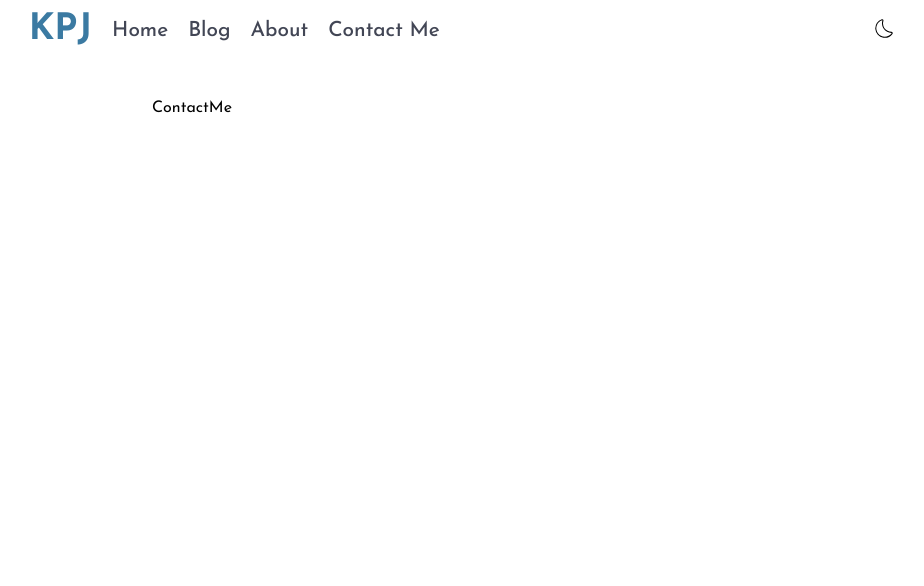
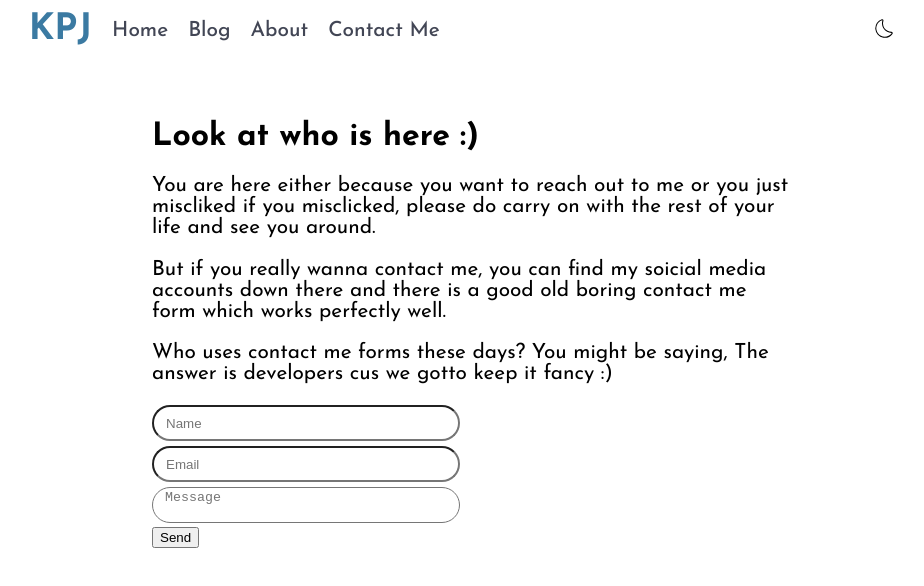
Before and after one commit to yamanerkam/KPJ-Blog, a React (Vite) app: page /contact-me in a window 1280 px wide. Shown: the top 586 px of the page, without its empty margins (168-1092 px from the left). Built offline with nearby package versions, Linux system fonts and the light colour scheme.

Commit message:
about-me-form-part1

```diff
--- a/src/App.jsx
+++ b/src/App.jsx
@@ -23,7 +23,6 @@ function App() {
         <Route path='/blog' element={<Blog />} />
         <Route path='/about' element={<About />} />
         <Route path='/contact-me' element={<ContactMe />} />
-
         <Route path='*' element={<NotFound />} />
       </Routes>
 
--- a/src/pages/Contact-me/ContactMe.css
+++ b/src/pages/Contact-me/ContactMe.css
@@ -0,0 +1,30 @@
+.fun-p {
+    font-size: 1.3em;
+}
+
+.form {
+    display: flex;
+    flex-direction: column;
+    position: absolute;
+    gap: 5px;
+}
+
+.form input {
+    text-indent: 10px;
+    height: 30px;
+    width: 300px;
+    border-radius: 20px;
+}
+
+.form textarea {
+    border-radius: 20px;
+    text-indent: 10px;
+
+    resize: none;
+    height: 30px;
+}
+
+.btn-form {
+    bottom: -25px;
+    position: absolute;
+}
--- a/src/pages/Contact-me/ContactMe.jsx
+++ b/src/pages/Contact-me/ContactMe.jsx
@@ -2,6 +2,32 @@ import React from 'react'
 import './ContactMe.css'
 export default function ContactMe() {
     return (
-        <div>ContactMe</div>
+        <div className='contact-me-page'>
+
+            <div className="funBit">
+                <h1>Look at who is here :)</h1>
+                <p className='fun-p'> You are here either because you want to reach out to me or you just miscliked
+                    if you misclicked, please do carry on with the rest of your life and see you around.
+                </p>
+
+                <p className='fun-p'>
+                    But if you really wanna contact me, you can find my soicial media accounts down there
+                    and there is a good old boring contact me form which works perfectly well.
+                </p>
+
+                <p className='fun-p'>Who uses contact me forms these days? You might be saying, The answer is developers cus we gotto keep it fancy :)
+                </p>
+            </div>
+
+            <div>
+                <form className='form' action="submit">
+                    <input required type="text" placeholder='Name' name="name" id="" />
+                    <input required type="email" placeholder='Email' name='email' />
+                    <textarea required placeholder='Message' name="message" id="" cols="20" rows="1"></textarea>
+                    <button className='btn-form'>Send</button>
+
+                </form>
+            </div>
+        </div>
     )
 }
```
